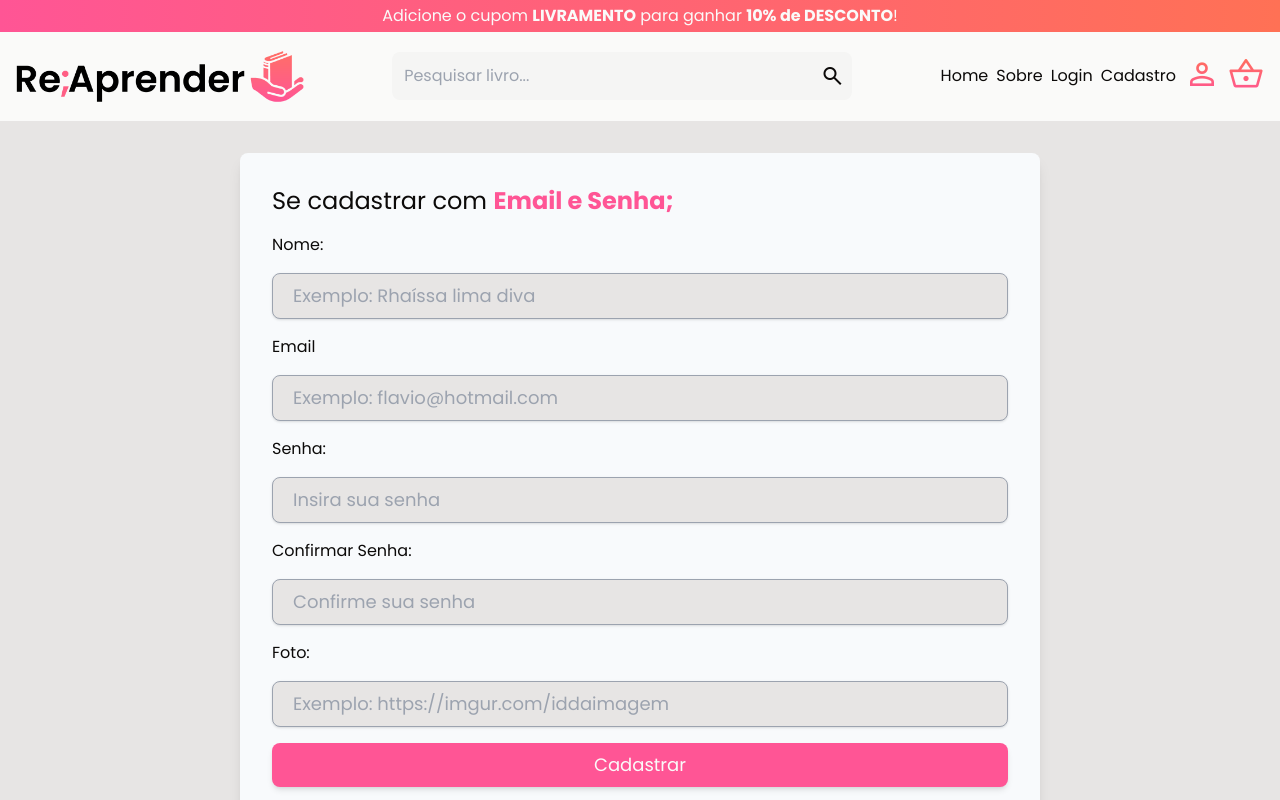
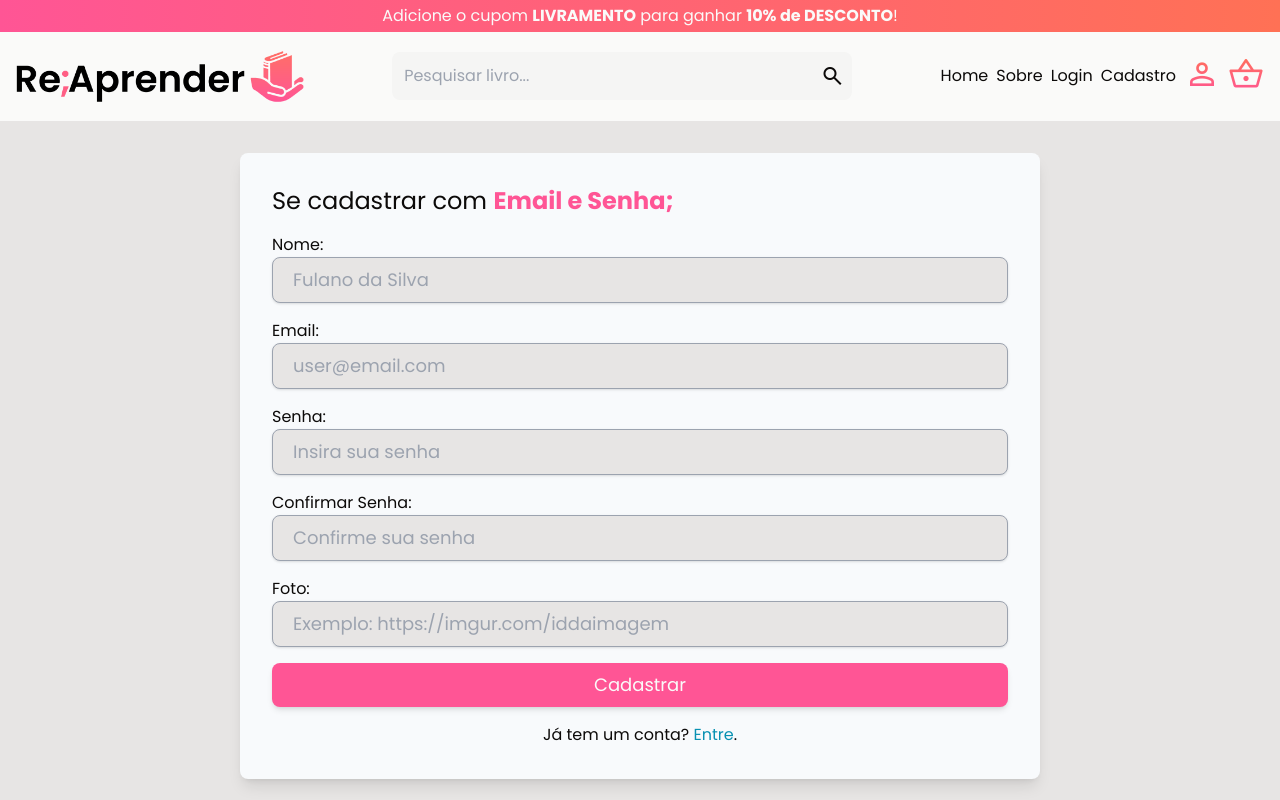
Before and after one commit to Re-Aprender/FrontEnd, a React (Vite) app: page /cadastro in a window 1280 px wide. Shown: the top 800 px of the page. Built offline with nearby package versions, Linux system fonts and the light colour scheme; no server answers; a web font is replaced by a local one.

Commit message:
design formularios

```diff
--- a/src/pages/Cadastro/Cadastro.tsx
+++ b/src/pages/Cadastro/Cadastro.tsx
@@ -78,35 +78,44 @@ function Cadastro() {
 
     return (
         <div className='container self-center flex flex-wrap justify-center gap-8'>
-
             <form onSubmit={cadastrarNovoUsuario} className='flex flex-col flex-grow-2 flex-grow max-w-[50rem] gap-y-4 p-8 bg-slate-50 shadow-lg rounded-lg'>
                 <h2 className='text-2xl'>Se cadastrar com <span className='font-bold text-accent-pink'>Email e Senha;</span></h2>
 
-                <label htmlFor="nome">Nome:</label>
-                <input onChange={(e: ChangeEvent<HTMLInputElement>) => atualizarEstado(e)} value={usuario.nome} name="nome" id="nome" placeholder="Exemplo: Rhaíssa lima diva" className="bg-stone-200 text-stone-600 w-full px-5 py-2 text-lg rounded-lg border border-gray-400 placeholder-text-stone-600 shadow" />
+                <div className="flex flex-col">
+                    <label htmlFor="nome">Nome:</label>
+                    <input onChange={(e: ChangeEvent<HTMLInputElement>) => atualizarEstado(e)} value={usuario.nome} name="nome" id="nome" placeholder="Fulano da Silva" className="bg-stone-200 text-stone-600 w-full px-5 py-2 text-lg rounded-lg border border-gray-400 placeholder-text-stone-600 shadow" />
+                </div>
 
-                <label htmlFor="email">Email</label>
-                <input onChange={(e: ChangeEvent<HTMLInputElement>) => atualizarEstado(e)} value={usuario.email} name="email" id="email" placeholder='Exemplo: flavio@hotmail.com' className="bg-stone-200 text-stone-600 w-full px-5 py-2 text-lg rounded-lg border border-gray-400 placeholder-text-stone-600 shadow" />
+                <div className="flex flex-col">
+                    <label htmlFor="email">Email:</label>
+                    <input onChange={(e: ChangeEvent<HTMLInputElement>) => atualizarEstado(e)} value={usuario.email} name="email" id="email" placeholder='user@email.com' className="bg-stone-200 text-stone-600 w-full px-5 py-2 text-lg rounded-lg border border-gray-400 placeholder-text-stone-600 shadow" />
+                </div>
 
-                <label htmlFor="senha">Senha:</label>
-                <input onChange={(e: ChangeEvent<HTMLInputElement>) => atualizarEstado(e)} value={usuario.senha} name="senha" id="senha" type="password" placeholder='Insira sua senha' className="bg-stone-200 text-stone-600 w-full px-5 py-2 rounded-lg text-lg  border border-gray-400 placeholder-text-stone-600 shadow" />
+                <div className="flex flex-col">
+                    <label htmlFor="senha">Senha:</label>
+                    <input onChange={(e: ChangeEvent<HTMLInputElement>) => atualizarEstado(e)} value={usuario.senha} name="senha" id="senha" type="password" placeholder='Insira sua senha' className="bg-stone-200 text-stone-600 w-full px-5 py-2 rounded-lg text-lg border border-gray-400 placeholder-text-stone-600 shadow" />
+                </div>
 
-                <label htmlFor="confirmarSenha">Confirmar Senha:</label>
-                <input onChange={(e: ChangeEvent<HTMLInputElement>) => handleConfirmarSenha(e)} value={confirmaSenha} name="confirmarSenha" id="confirmarSenha" type="password" placeholder='Confirme sua senha' className="bg-stone-200 text-stone-600 w-full px-5 py-2 rounded-lg text-lg  border border-gray-400 placeholder-text-stone-600 shadow" />
+                <div className="flex flex-col">
+                    <label htmlFor="confirmarSenha">Confirmar Senha:</label>
+                    <input onChange={(e: ChangeEvent<HTMLInputElement>) => handleConfirmarSenha(e)} value={confirmaSenha} name="confirmarSenha" id="confirmarSenha" type="password" placeholder='Confirme sua senha' className="bg-stone-200 text-stone-600 w-full px-5 py-2 rounded-lg text-lg border border-gray-400 placeholder-text-stone-600 shadow" />
+                </div>
 
-                <label htmlFor="foto">Foto:</label>
-                <input onChange={(e: ChangeEvent<HTMLInputElement>) => atualizarEstado(e)} value={usuario.foto} name="foto" id="foto" placeholder="Exemplo: https://imgur.com/iddaimagem" className="bg-stone-200 text-stone-600 w-full px-5 py-2 text-lg rounded-lg border border-gray-400 placeholder-text-stone-600 shadow" />
+                <div className="flex flex-col">
+                    <label htmlFor="foto">Foto:</label>
+                    <input onChange={(e: ChangeEvent<HTMLInputElement>) => atualizarEstado(e)} value={usuario.foto} name="foto" id="foto" placeholder="Exemplo: https://imgur.com/iddaimagem" className="bg-stone-200 text-stone-600 w-full px-5 py-2 text-lg rounded-lg border border-gray-400 placeholder-text-stone-600 shadow" />
+                </div>
 
                 <button
                     disabled={isLoading}
-                    className={`bg-accent-pink shadow-md text-stone-50 p-2 px-8 text-lg rounded-lg transition-colors duration-100 flex justify-center ${isLoading ? "hover:bg-accent-pink" : "hover:bg-accent-pink_dark"
-                        }`}
+                    className={`bg-accent-pink shadow-md text-stone-50 p-2 px-8 text-lg rounded-lg transition-colors duration-100 flex justify-center ${isLoading ? "hover:bg-accent-pink" : "hover:bg-accent-pink_dark"}`}
                 >
                     {!isLoading ? "Cadastrar" : <Bars color='#ffffff' width={24} height={24} />}
                 </button>
                 <p className='self-center'>Já tem um conta?{` `}<Link to="/login" className='text-cyan-600 hover:text-cyan-700'>Entre</Link>.</p>
             </form>
         </div>
+
     )
 }
 
--- a/src/pages/Login/Login.tsx
+++ b/src/pages/Login/Login.tsx
@@ -39,7 +39,7 @@ function Login() {
     <div className=' container self-center flex flex-wrap justify-center    gap-8'>
 
       <div className='flex flex-col justify-between  flex-grow bg-stone-50 p-8 shadow-lg rounded-lg '>
-        <h2 className='text-2xl'>Entrar com <span className='font-bold text-accent-orange'>Redes Sociais;</span></h2>
+        <h2 className='text-2xl mb-4'>Entrar com <span className='font-bold text-accent-orange'>Redes Sociais;</span></h2>
 
         <div className='flex flex-col gap-4'>
           <button className='bg-stone-500 shadow-md text-stone-50 p-2 px-8 text-lg rounded-lg hover:bg-stone-600 transition-colors duration-100'>Receber código de acesso por e-mail</button>
@@ -63,7 +63,7 @@ function Login() {
         <h2 className='text-2xl'>Entrar com <span className='font-bold text-accent-orange'>Email e Senha;</span></h2>
         <div>
           <label htmlFor="email">Email:</label>
-          <input type='email' name='usuario' id='usuario' onChange={(e: ChangeEvent<HTMLInputElement>) => atualizarEstado(e)} value={usuarioLogin.usuario} placeholder='Exemplo: flavio@hotmail.com' className="bg-stone-200 text-stone-600 w-full px-5 py-2 text-lg rounded-lg border border-gray-400 placeholder-text-stone-600 shadow" />
+          <input type='email' name='usuario' id='usuario' onChange={(e: ChangeEvent<HTMLInputElement>) => atualizarEstado(e)} value={usuarioLogin.usuario} placeholder='user@email.com' className="bg-stone-200 text-stone-600 w-full px-5 py-2 text-lg rounded-lg border border-gray-400 placeholder-text-stone-600 shadow" />
         </div>
 
       <div>
```
